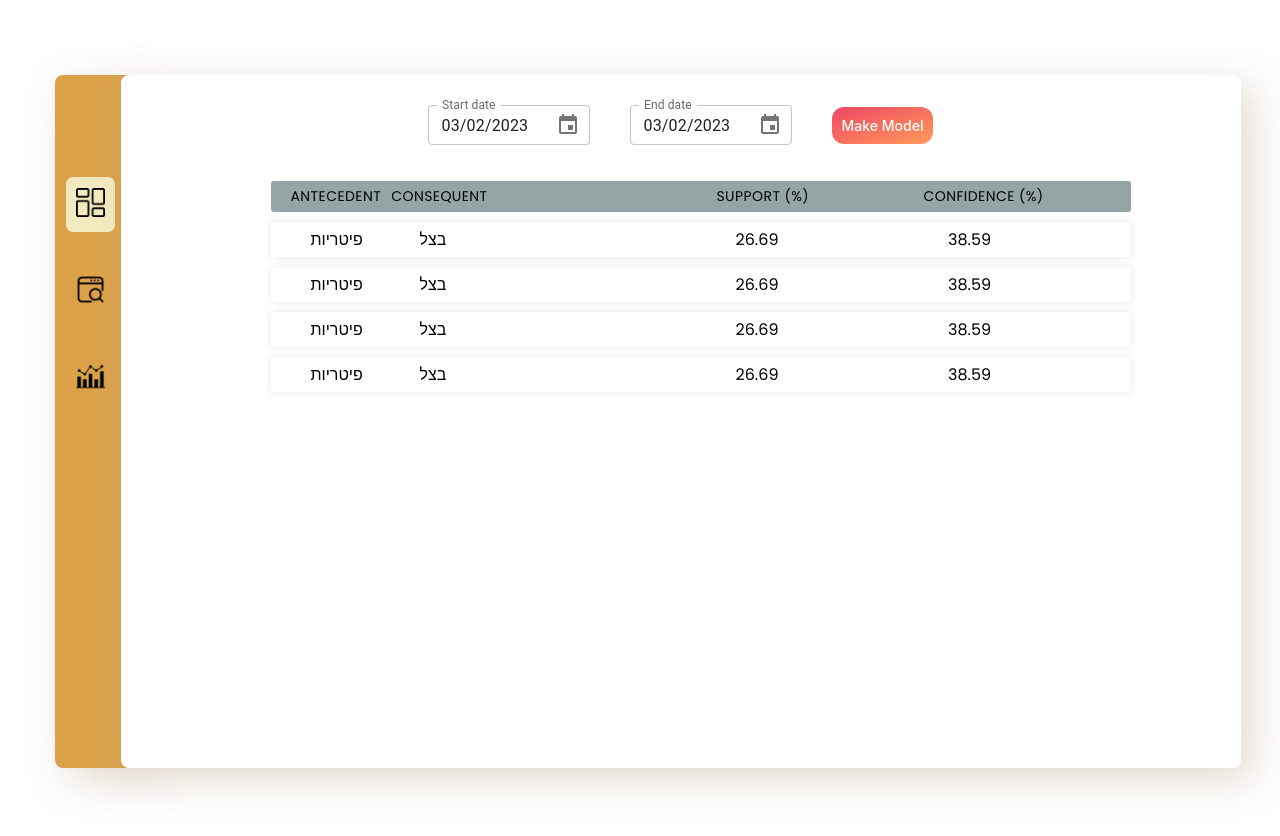
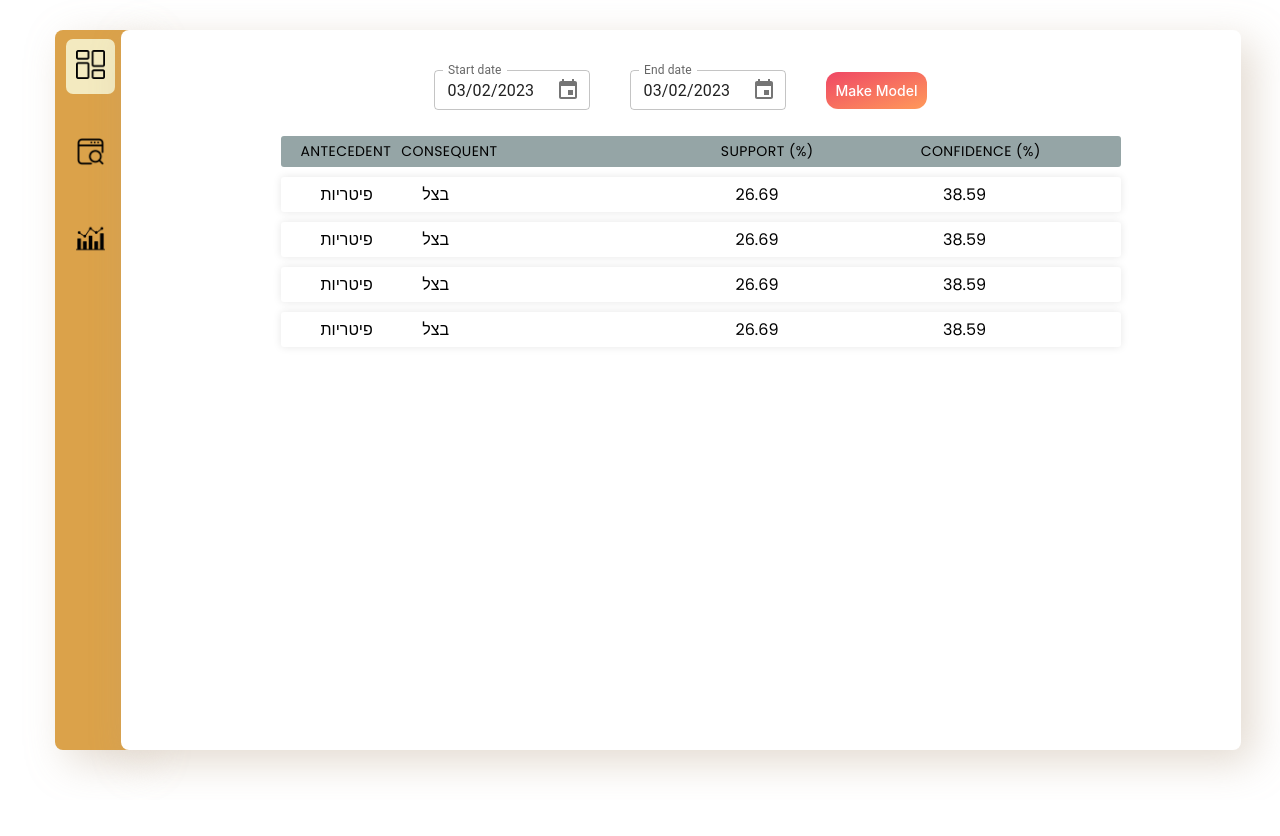
Before and after one commit to 6arek212/BigData-MicroService-Project, a React (Create React App) app in the folder dashboard/: page /analyze in a window 1280 px wide. Shown: the top 836 px of the page. After the commit the page ends 800 px from the top, so only its background shows below. Built offline with nearby package versions, Linux system fonts and the light colour scheme.

Commit message:
small design change

```diff
--- a/dashboard/src/css/app.css
+++ b/dashboard/src/css/app.css
@@ -1,37 +1,36 @@
 @import url("https://fonts.googleapis.com/css2?family=Poppins:ital,wght@0,200;0,300;0,400;0,500;0,600;0,700;1,300&display=swap");
+
+* {
+  box-sizing: border-box;
+}
+
 body {
   margin: 0;
   padding: 0;
   font-family: "Poppins", sans-serif;
-  height: 120vh;
-  position: relative;
-  display: -webkit-box;
-  display: -ms-flexbox;
-  display: flex;
-  -webkit-box-pack: center;
-  -ms-flex-pack: center;
-  justify-content: center;
 }
 
 .app-wrapper {
-  position: relative;
   display: -webkit-box;
   display: -ms-flexbox;
+  flex: 1;
   display: flex;
   -webkit-box-align: center;
   -ms-flex-align: center;
   align-items: center;
-  top: 75px;
+  justify-content: center;
+  padding: 20px;
+  padding-top: 30px;
 }
 
 .page-container {
-  width: 1120px;
-  height: 693px;
-  /* border: 2px solid red; */
+  min-width: 1120px;
+  /* flex: 1; */
+  min-height: 90vh;
+  padding: 20px;
   position: relative;
   background: white;
   -webkit-box-shadow: 12px 12px 40px 0px rgba(181, 159, 132, 0.38);
   box-shadow: 12px 12px 40px 0px rgba(181, 159, 132, 0.38);
   border-radius: 8px;
-  overflow: hidden;
 }
--- a/dashboard/src/presentation/components/BoardStatusCard/BoardStatusCard.css
+++ b/dashboard/src/presentation/components/BoardStatusCard/BoardStatusCard.css
@@ -1,8 +1,7 @@
 .board-statuscard-container {
-  width: 185px;
-  height: 105px;
+  min-width: 200px;
+  min-height: 105px;
   background: #ffffff;
-
   box-shadow: 5px 5px 30px rgba(0, 0, 0, 0.08), 3px 3px 30px rgba(0, 0, 0, 0.08);
   border-radius: 6px;
   padding: 7px 10px;
--- a/dashboard/src/presentation/components/ChartView/ChartView.css
+++ b/dashboard/src/presentation/components/ChartView/ChartView.css
@@ -2,12 +2,12 @@
   /* border: 2px solid red; */
   /* width: 303px;
   height: 207px; */
-  width: 303px;
-  height: 207px;
+  min-width: 340px;
+  min-height: 200px;
   box-shadow: 5px 5px 30px rgba(0, 0, 0, 0.08), 3px 3px 30px rgba(0, 0, 0, 0.08);
   border-radius: 5px;
-  overflow: hidden;
   position: relative;
+  justify-self: stretch;
   /* padding: 12px 12px 15px 12px; */
 }
 
@@ -19,14 +19,3 @@
   padding: 5px 15px 5px;
   margin: 0;
 }
-
-.ColumnChart-container {
-  position: absolute;
-  right: -10px;
-  /* right: -50px; */
-}
-
-.PieChart-container {
-  position: absolute;
-  left: 7px;
-}
--- a/dashboard/src/presentation/components/DashboardMainBar/DashboardMainBar.css
+++ b/dashboard/src/presentation/components/DashboardMainBar/DashboardMainBar.css
@@ -2,7 +2,6 @@
   display: flex;
   align-items: center;
   justify-content: space-between;
-  /* border: 2px solid red; */
   padding: 20px;
 }
 .dashboard-main-bar-container img {
--- a/dashboard/src/presentation/components/NavBar/NavBar.css
+++ b/dashboard/src/presentation/components/NavBar/NavBar.css
@@ -1,17 +1,14 @@
 .navbar-container {
   width: 81px;
-  height: 693px;
+
   background: #dba24a;
-  /* background: #1e2640; */
   box-shadow: 12px 12px 40px rgba(181, 159, 132, 0.38);
   border-radius: 8px;
   display: flex;
   flex-direction: column;
-  align-items: center;
-  align-self: center;
+  align-self: stretch;
   position: relative;
   left: 15px;
-  /* top: 75px; */
   box-shadow: 12px 12px 40px rgba(181, 159, 132, 0.38);
 }
 .navbar-container .userLogo {
@@ -26,9 +23,8 @@
   list-style: none;
   display: flex;
   flex-direction: column;
-  justify-content: center;
+  justify-content: flex-start;
   align-items: center;
-  height: 60%;
   padding: 9px 10px 0 0;
   gap: 2em;
   margin: 0;
--- a/dashboard/src/presentation/pages/Dashboard/Dashboard.css
+++ b/dashboard/src/presentation/pages/Dashboard/Dashboard.css
@@ -1,25 +1,22 @@
+
+
 .board-status-cards {
   display: flex;
-  padding-left: 20px;
+  justify-content: space-between;
   margin-top: 15px;
   gap: 50px;
 }
 
 .charts-container {
   display: flex;
-  padding-left: 20px;
+  justify-content: space-between;
   gap: 30px;
   margin-top: 20px;
-  /* border: 2px solid red; */
 }
+
 .line-chart-container {
-  /* border: 2px solid red; */
-  position: relative;
-  left: 20px;
   margin-top: 15px;
   padding: 2px;
-  width: 92.5%;
-  height: 200px;
   box-shadow: 5px 5px 30px rgba(0, 0, 0, 0.08), 3px 3px 30px rgba(0, 0, 0, 0.08);
   border-radius: 6px;
 }
--- a/dashboard/src/presentation/pages/Dashboard/Dashboard.js
+++ b/dashboard/src/presentation/pages/Dashboard/Dashboard.js
@@ -56,7 +56,7 @@
 
   return (
     <div className="page-container">
-      <div className="dashboard-container">
+      {/* <div className="dashboard-container"> */}
         <DashboardMainBar date={date} />
         <StatusCards stats={stats} />
         <div className="charts-container">
@@ -91,7 +91,7 @@
             options={options}
           />
         </div>
-      </div>
+      {/* </div> */}
     </div>
   );
 }
```
